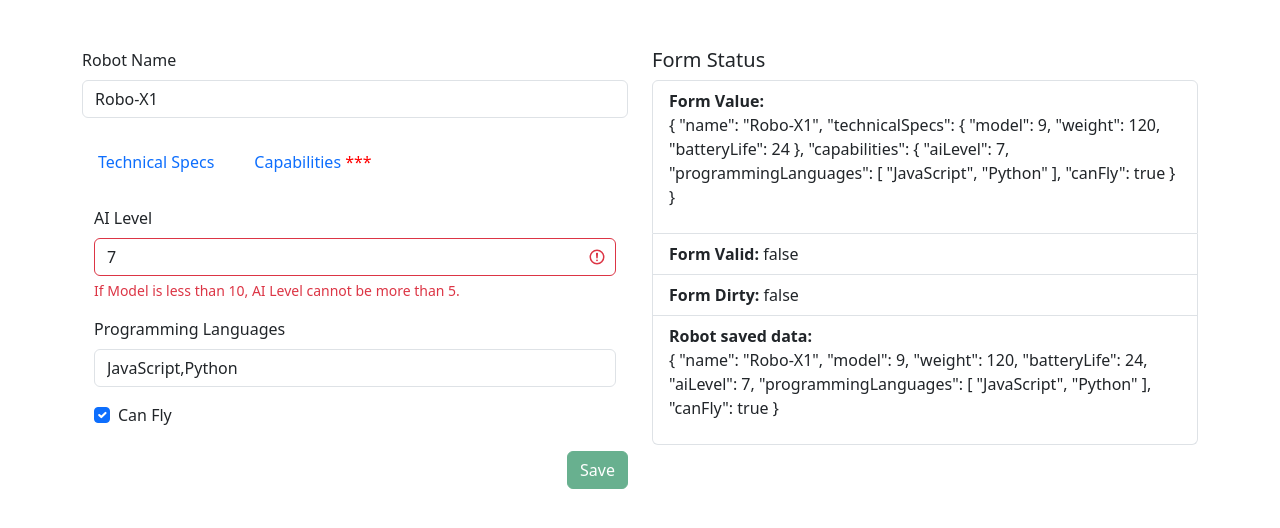
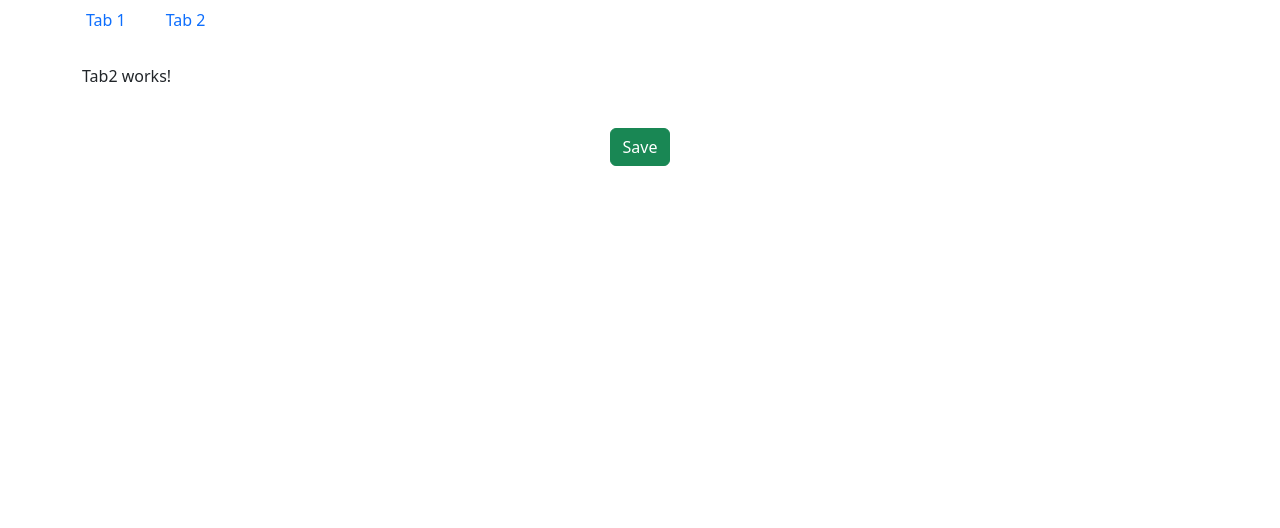
Before and after one commit to tbener/angular-forms-workshop, an Angular app: page /tab2 in a window 1280 px wide. Shown: the top 528 px of the page. Built offline with nearby package versions, Linux system fonts and the light colour scheme.

Commit message:
make an startup project

```diff
--- a/src/app/form/robot-form.service.ts
+++ b/src/app/form/robot-form.service.ts
@@ -25,12 +25,7 @@ export class RobotFormService {
             programmingLanguages: [[''], Validators.required],
             canFly: [false]
         })
-    }, { validators: modelToAiLevelValidator() });
-
-    getFormInit() {
-        this.loadData();
-        return this.robotForm;
-    }
+    });
 
     getForm() {
         return this.robotForm;
@@ -44,49 +39,4 @@ export class RobotFormService {
         return this.robotForm.controls.capabilities;
     }
 
-    loadData() {
-        const robotData = this.robotData();
-
-        // Patch the form with the fake data
-        this.robotForm.setValue({
-            name: robotData.name,
-            technicalSpecs: {
-                model: robotData.model,
-                weight: robotData.weight,
-                batteryLife: robotData.batteryLife
-            },
-            capabilities: {
-                aiLevel: robotData.aiLevel,
-                programmingLanguages: robotData.programmingLanguages,
-                canFly: robotData.canFly
-            }
-        });
-    }
-
-    saveData() {
-        if (this.robotForm.valid) {
-            const formValues = this.robotForm.value;
-
-            const savedRobotData: Robot = {
-                name: formValues.name!,
-                model: formValues.technicalSpecs?.model!,
-                weight: formValues.technicalSpecs?.weight!,
-                batteryLife: formValues.technicalSpecs?.batteryLife!,
-                aiLevel: formValues.capabilities?.aiLevel!,
-                programmingLanguages: formValues.capabilities?.programmingLanguages!,
-                canFly: formValues.capabilities?.canFly!
-            };
-
-            console.log('Saving robot data:', savedRobotData);
-
-            this.robotData.set(savedRobotData);
-        } else {
-            console.error('Form is invalid. Cannot save data.');
-        }
-    }
-
-    saveSubForm(formToSave: FormGroup) {
-        this.robotData.update(robot => ({...robot, ...formToSave.value}));
-    }
-
 }
--- a/src/app/form/validators/aiLevelValidator.ts
+++ b/src/app/form/validators/aiLevelValidator.ts
@@ -1,4 +1,4 @@
-import { AbstractControl, FormGroup, ValidationErrors, ValidatorFn } from '@angular/forms';
+import { AbstractControl, ValidationErrors, ValidatorFn } from '@angular/forms';
 
 export function aiLevelValidator(): ValidatorFn {
     return (control: AbstractControl): ValidationErrors | null => {
@@ -25,7 +25,6 @@ export function modelToAiLevelValidator(): ValidatorFn {
             if (model.value < 10 && aiLevel.value > 5) {
                 aiLevel.setErrors({ aiLevelInvalid: true });
             } else if (aiLevel.errors && aiLevel.errors['aiLevelInvalid']) {
-                // If the specific error is set, remove it when the condition is not met
                 const { aiLevelInvalid, ...otherErrors } = aiLevel.errors;
                 aiLevel.setErrors(Object.keys(otherErrors).length ? otherErrors : null);
             }
--- a/src/app/models/robot.mock.ts
+++ b/src/app/models/robot.mock.ts
@@ -2,7 +2,7 @@ import { Robot } from "./robot.model";
 
 export const fakeRobotData: Robot = {
     name: 'Robo-X1',
-    model: 9,
+    model: 10,
     weight: 120,
     batteryLife: 24,
     aiLevel: 7,
--- a/src/app/tabs/tab1/tab1.component.html
+++ b/src/app/tabs/tab1/tab1.component.html
@@ -1,32 +1 @@
-<form [formGroup]="form" class="needs-validation" novalidate>
-    <div class="mb-3">
-        <label for="model" class="form-label">Model</label>
-        <input id="model" type="number" formControlName="model" class="form-control"
-            [class.is-invalid]="isInvalid('model')" />
-        <div class="invalid-feedback">
-            Model is required.
-        </div>
-    </div>
-
-    <div class="mb-3">
-        <label for="weight" class="form-label">Weight</label>
-        <input id="weight" type="number" formControlName="weight" class="form-control"
-            [class.is-invalid]="isInvalid('weight')" />
-        <div class="invalid-feedback">
-            Weight is required.
-        </div>
-    </div>
-
-    <div class="mb-3">
-        <label for="batteryLife" class="form-label">Battery Life</label>
-        <input id="batteryLife" type="number" formControlName="batteryLife" class="form-control"
-            [class.is-invalid]="isInvalid('batteryLife')" />
-        <div class="invalid-feedback">
-            Battery Life is required.
-        </div>
-    </div>
-
-    <div class="mb-3">
-        <button type="button" class="btn btn-primary" (click)="onSave()">Save sub-form</button>
-    </div>
-</form>
+<p>Tab1 works!</p>
--- a/src/app/tabs/tab1/tab1.component.ts
+++ b/src/app/tabs/tab1/tab1.component.ts
@@ -1,25 +1,14 @@
-import { Component, inject } from '@angular/core';
-import { RobotFormService } from '../../form/robot-form.service';
-import { ReactiveFormsModule } from '@angular/forms';
+import { Component } from '@angular/core';
 import { CommonModule } from '@angular/common';
 
 @Component({
   selector: 'app-tab1',
   standalone: true,
-  imports: [CommonModule, ReactiveFormsModule],
+  imports: [CommonModule],
   templateUrl: './tab1.component.html',
   styleUrl: './tab1.component.scss',
 })
 export class Tab1Component {
-  private robotFormService = inject(RobotFormService);
-  form = this.robotFormService.getTechnicalSpecsForm();
 
-  isInvalid(fieldName: string): boolean {
-    return this.form.get(fieldName)?.invalid && this.form.get(fieldName)?.touched || false;
-  }
-
-  onSave() {
-    this.robotFormService.saveSubForm(this.form);
-  }
 
 }
--- a/src/app/tabs/tab2/tab2.component.html
+++ b/src/app/tabs/tab2/tab2.component.html
@@ -1,31 +1 @@
-<form [formGroup]="form" class="needs-validation" novalidate>
-    <div class="mb-3">
-        <label for="aiLevel" class="form-label">AI Level</label>
-        <input id="aiLevel" type="number" formControlName="aiLevel" class="form-control"
-            [class.is-invalid]="form.controls.aiLevel.invalid" />
-        @if (form.controls.aiLevel.hasError('required')) {
-        <div class="invalid-feedback">
-            AI Level is required.
-        </div>
-        }
-        @if (form.controls.aiLevel.hasError('aiLevelInvalid')) {
-        <div class="invalid-feedback">
-            If Model is less than 10, AI Level cannot be more than 5.
-        </div>
-        }
-    </div>
-
-    <div class="mb-3">
-        <label for="programmingLanguages" class="form-label">Programming Languages</label>
-        <input id="programmingLanguages" type="text" formControlName="programmingLanguages" class="form-control"
-            [class.is-invalid]="isInvalid('programmingLanguages')" />
-        <div *ngIf="isInvalid('programmingLanguages')" class="invalid-feedback">
-            At least one programming language is required.
-        </div>
-    </div>
-
-    <div class="mb-3 form-check">
-        <input id="canFly" type="checkbox" formControlName="canFly" class="form-check-input" />
-        <label for="canFly" class="form-check-label">Can Fly</label>
-    </div>
-</form>
+<p>Tab2 works!</p>
--- a/src/app/tabs/tab2/tab2.component.ts
+++ b/src/app/tabs/tab2/tab2.component.ts
@@ -1,20 +1,13 @@
-import { Component, inject } from '@angular/core';
-import { RobotFormService } from '../../form/robot-form.service';
-import { CommonModule, NgIf } from '@angular/common';
-import { ReactiveFormsModule } from '@angular/forms';
+import { Component } from '@angular/core';
+import { CommonModule } from '@angular/common';
 
 @Component({
   selector: 'app-tab2',
   standalone: true,
-  imports: [CommonModule, ReactiveFormsModule, NgIf],
+  imports: [CommonModule],
   templateUrl: './tab2.component.html',
   styleUrl: './tab2.component.scss',
 })
 export class Tab2Component {
-  private robotFormService = inject(RobotFormService);
-  form = this.robotFormService.getCapabilitiesForm();
 
-  isInvalid(fieldName: string): boolean {
-    return this.form.get(fieldName)?.invalid && this.form.get(fieldName)?.touched || false;
-  }
 }
--- a/src/app/tabs/tabs-main/tabs-main.component.html
+++ b/src/app/tabs/tabs-main/tabs-main.component.html
@@ -1,52 +1,18 @@
-<div class="container mt-5">
+<div class="container">
     <div class="row">
-        <!-- Left side: Form and navigation -->
-        <div class="col-md-6">
-            <form [formGroup]="form" class="mb-4">
-                <div class="mb-3">
-                    <label for="name" class="form-label">Robot Name</label>
-                    <input id="name" formControlName="name" class="form-control" placeholder="Enter robot name" />
-                    <div *ngIf="isInvalid('name')" class="invalid-feedback">
-                        Robot name is required.
-                    </div>
-                </div>
-            </form>
 
-            <nav class="nav mb-4">
-                <a routerLink="tab1" class="nav-link btn me-2" [class.has-errors]="form.controls.technicalSpecs.invalid">Technical Specs</a>
-                <a routerLink="tab2" class="nav-link btn" [class.has-errors]="form.controls.capabilities.invalid">Capabilities</a>
-            </nav>
+        <nav class="nav mb-4">
+            <a routerLink="tab1" class="nav-link btn me-2">Tab 1</a>
+            <a routerLink="tab2" class="nav-link btn">Tab 2</a>
+        </nav>
 
-            <div class="container mb-4">
-                <router-outlet></router-outlet>
-            </div>
-
-            <div class="d-flex justify-content-end">
-                <button type="button" class="btn btn-success" [disabled]="!isFormValid()"
-                    (click)="onSave()">Save</button>
-            </div>
+        <div class="container mb-4">
+            <router-outlet></router-outlet>
         </div>
 
-        <div class="col-md-6">
-            <h5>Form Status</h5>
-            <ul class="list-group">
-                <!-- General Form Info -->
-                <li class="list-group-item">
-                    <strong>Form Value:</strong>
-                    <p>{{ form.value | json }}</p>
-                </li>
-                <li class="list-group-item">
-                    <strong>Form Valid:</strong> {{ form.valid }}
-                </li>
-                <li class="list-group-item">
-                    <strong>Form Dirty:</strong> {{ form.dirty }}
-                </li>
-
-                <li class="list-group-item">
-                    <strong>Robot saved data:</strong>
-                    <p>{{ robotData() | json }}</p>
-                </li>
-            </ul>
+        <div class="d-flex justify-content-center">
+            <button type="button" class="btn btn-success" (click)="onSave()">Save</button>
         </div>
     </div>
+
 </div>
--- a/src/app/tabs/tabs-main/tabs-main.component.ts
+++ b/src/app/tabs/tabs-main/tabs-main.component.ts
@@ -1,5 +1,5 @@
 import { ChangeDetectorRef, Component, inject } from '@angular/core';
-import { FormBuilder, ReactiveFormsModule } from '@angular/forms';
+import { FormBuilder, FormGroup, ReactiveFormsModule } from '@angular/forms';
 import { RouterLink, RouterOutlet } from '@angular/router';
 import { RobotFormService } from '../../form/robot-form.service';
 import { CommonModule } from '@angular/common';
@@ -13,38 +13,14 @@ import { takeUntilDestroyed } from '@angular/core/rxjs-interop';
   styleUrl: './tabs-main.component.scss',
 })
 export class TabsMainComponent {
-  private cdr = inject(ChangeDetectorRef);
-  fb = inject(FormBuilder);
+  // private cdr = inject(ChangeDetectorRef);
+  // fb = inject(FormBuilder);
 
-  private robotFormService = inject(RobotFormService);
-  form = this.robotFormService.getFormInit();
-
-  robotData = this.robotFormService.robotData;
-
-  constructor() {
-    this.form.controls.capabilities.statusChanges
-      .pipe(takeUntilDestroyed())
-      .subscribe(() => {
-        this.cdr.detectChanges();
-      })
-  }
-
-  isFormValid(): boolean {
-    return this.form.valid;
-  }
-
-  get tab1form() {
-    return this.robotFormService.getTechnicalSpecsForm();
-  }
-
-  get tab2form() {
-    return this.robotFormService.getCapabilitiesForm();
-  }
+  // private robotFormService = inject(RobotFormService);
+  form!: FormGroup;
 
   onSave() {
-    if (this.isFormValid()) {
-      this.robotFormService.saveData();
-    }
+    console.log('Saving form...');
   }
 
   isInvalid(fieldName: string): boolean {
```
